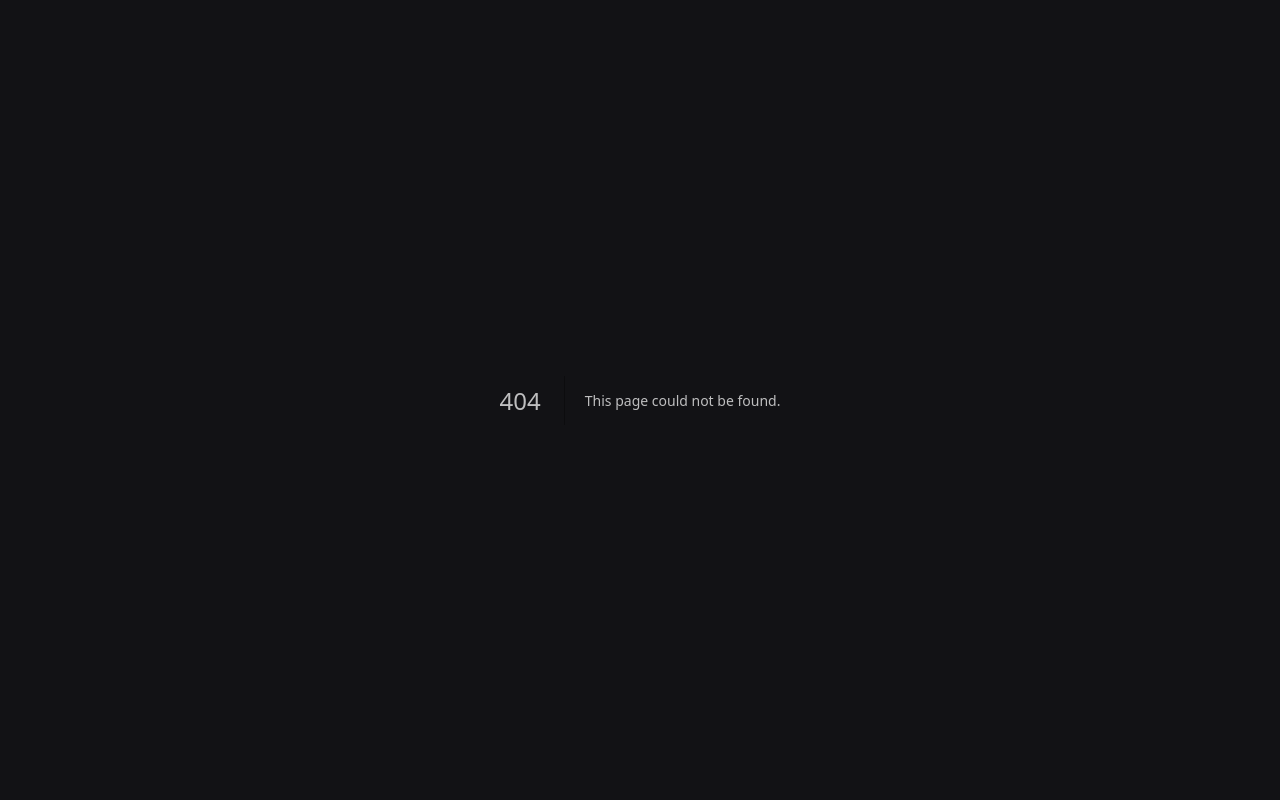
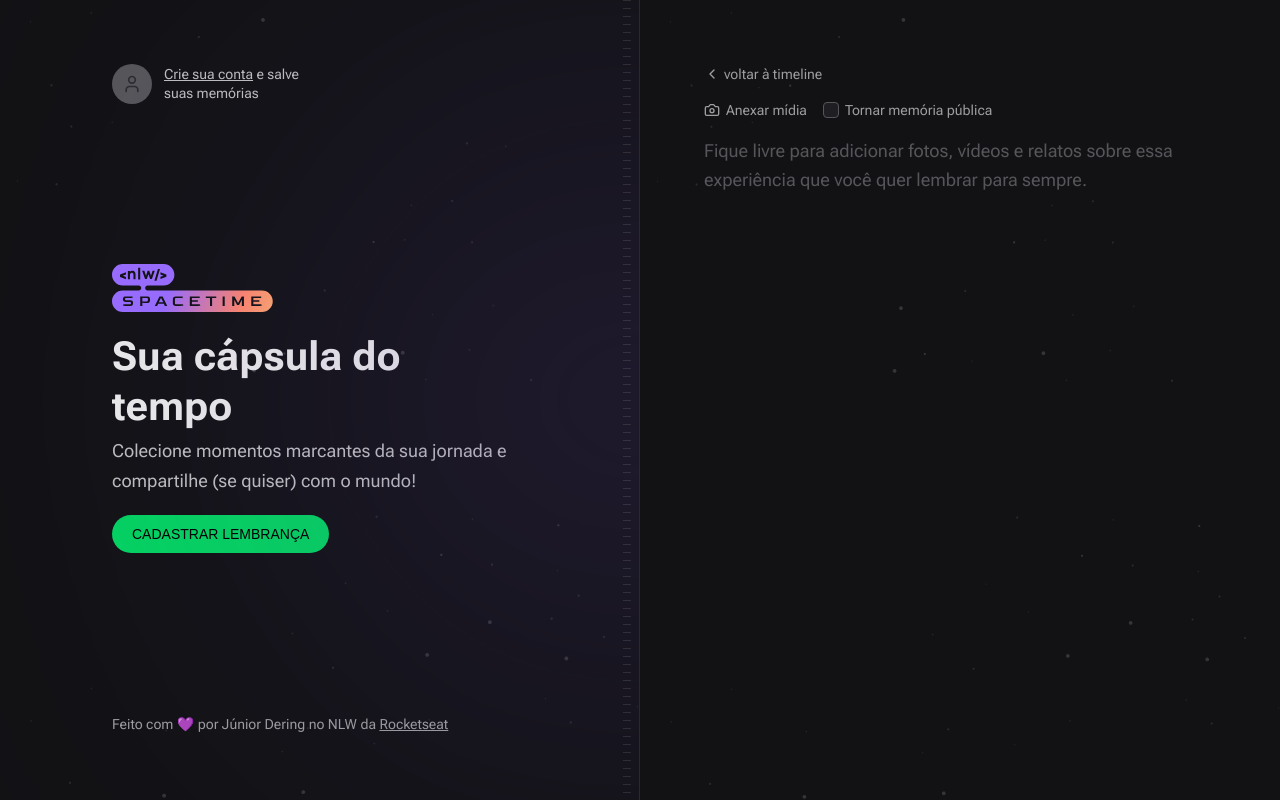
Before and after one commit to orloke/web, a Next.js app: page /memories/new in a window 1280 px wide. Before the commit this address had no page. Built offline with nearby package versions, Linux system fonts and the light colour scheme; no server answers; a web font is replaced by a local one.

Commit message:
feat: layout and new memorie

```diff
--- a/next.config.js
+++ b/next.config.js
@@ -1,4 +1,8 @@
 /** @type {import('next').NextConfig} */
-const nextConfig = {}
+const nextConfig = {
+  images: {
+    domains: ['avatars.githubusercontent.com'],
+  },
+}
 
 module.exports = nextConfig
--- a/package.json
+++ b/package.json
@@ -13,8 +13,10 @@
     "@types/react": "18.2.6",
     "@types/react-dom": "18.2.4",
     "autoprefixer": "10.4.14",
+    "axios": "^1.4.0",
     "eslint": "8.40.0",
     "eslint-config-next": "13.4.2",
+    "jwt-decode": "^3.1.2",
     "lucide-react": "^0.220.0",
     "next": "13.4.2",
     "postcss": "8.4.23",
@@ -25,6 +27,7 @@
   },
   "devDependencies": {
     "@rocketseat/eslint-config": "^1.2.0",
+    "@tailwindcss/forms": "^0.5.3",
     "prettier-plugin-tailwindcss": "^0.3.0"
   }
 }
--- /dev/null
+++ b/src/app/api/auth/callback/route.ts
@@ -0,0 +1,18 @@
+import { api } from '@/lib/api'
+import { NextRequest, NextResponse } from 'next/server'
+
+export async function GET(req: NextRequest, res: NextResponse) {
+  const { searchParams } = new URL(req.url)
+  const code = searchParams.get('code')
+  const registerResponse = await api.post('/register', {
+    code,
+  })
+  const { token } = registerResponse.data
+  const expiredToken = 60 * 60 * 24 * 30
+  const redirectUrl = new URL('/', req.url)
+  return NextResponse.redirect(redirectUrl, {
+    headers: {
+      'Set-Cookie': `token=${token}; Path=/; max-age=${expiredToken}`,
+    },
+  })
+}
--- /dev/null
+++ b/src/app/api/auth/logout/route.ts
@@ -0,0 +1,10 @@
+import { NextRequest, NextResponse } from 'next/server'
+
+export async function GET(req: NextRequest, res: NextResponse) {
+  const redirectUrl = new URL('/', req.url)
+  return NextResponse.redirect(redirectUrl, {
+    headers: {
+      'Set-Cookie': `token=; Path=/; max-age=0`,
+    },
+  })
+}
--- a/src/app/layout.tsx
+++ b/src/app/layout.tsx
@@ -4,6 +4,11 @@
 } from 'next/font/google'
 import { ReactNode } from 'react'
 import './globals.css'
+import { Hero } from '@/components/Hero'
+import { Profile } from '@/components/Profile'
+import { SignIn } from '@/components/SignIn'
+import { Copyright } from '@/components/Copyright'
+import { cookies } from 'next/headers'
 
 const roboto = Roboto({ subsets: ['latin'], variable: '--font-roboto' })
 const baiJamjuree = BaiJamjuree({
@@ -19,12 +24,30 @@
 }
 
 export default function RootLayout({ children }: { children: ReactNode }) {
+  const isAuthenticated = cookies().has('token')
   return (
     <html lang="en">
       <body
         className={`${roboto.variable} ${baiJamjuree.variable} bg-gray-900 font-sans text-gray-100`}
       >
-        {children}
+        <main className="grid min-h-screen grid-cols-2">
+          {/* Left */}
+          <div className="relative flex flex-col items-start justify-between overflow-hidden border-r border-white/10 bg-[url(../assets/bg-stars.svg)] bg-cover px-28 py-16">
+            {/* Blur */}
+            <div className="absolute right-0 top-1/2 h-[288px] w-[526px] -translate-y-1/2 translate-x-1/2 rounded-full bg-purple-700 opacity-50 blur-full" />
+
+            {/* Stripes */}
+            <div className="absolute bottom-0 right-2 top-0 w-2 bg-stripes" />
+            {isAuthenticated ? <Profile /> : <SignIn />}
+            <Hero />
+            <Copyright />
+          </div>
+
+          {/* Right */}
+          <div className="flex flex-col bg-[url(../assets/bg-stars.svg)] bg-cover p-16">
+            {children}
+          </div>
+        </main>
       </body>
     </html>
   )
--- /dev/null
+++ b/src/app/memories/new/page.tsx
@@ -0,0 +1,51 @@
+import { Camera, ChevronLeft } from 'lucide-react'
+import Link from 'next/link'
+
+export default function NewMemories() {
+  return (
+    <div className="flex flex-1 flex-col gap-4">
+      <Link
+        href="/"
+        className="flex items-center gap-1 text-sm text-gray-200 hover:text-gray-100"
+      >
+        <ChevronLeft className="h-4 w-4" />
+        voltar à timeline
+      </Link>
+
+      <form className="flex flex-1 flex-col gap-2">
+        <div className="flex items-center gap-4">
+          <label
+            htmlFor="media"
+            className="flex cursor-pointer items-center gap-1.5 text-sm text-gray-200 hover:text-gray-100"
+          >
+            <Camera className="h-4 w-4" />
+            Anexar mídia
+          </label>
+
+          <label
+            htmlFor="isPublic"
+            className="flex items-center gap-1.5 text-sm text-gray-200 hover:text-gray-100"
+          >
+            <input
+              type="checkbox"
+              name="isPublic"
+              id="isPublic"
+              value="true"
+              className="h-4 w-4 rounded border-gray-400 bg-gray-700 text-purple-500"
+            />
+            Tornar memória pública
+          </label>
+        </div>
+
+        <input type="file" id="media" className="invisible h-0 w-0" />
+
+        <textarea
+          name="content"
+          spellCheck={false}
+          className="w-full flex-1 resize-none rounded border-0 bg-transparent p-0 text-lg leading-relaxed text-gray-100 placeholder:text-gray-400 focus:ring-0"
+          placeholder="Fique livre para adicionar fotos, vídeos e relatos sobre essa experiência que você quer lembrar para sempre."
+        />
+      </form>
+    </div>
+  )
+}
--- a/src/app/page.tsx
+++ b/src/app/page.tsx
@@ -1,26 +1,5 @@
-import { Copyright } from '@/components/Copyright'
 import { EmptyMemories } from '@/components/EmptyMemories'
-import { Hero } from '@/components/Hero'
-import { SignIn } from '@/components/SignIn'
+
 export default function Home() {
-  return (
-    <main className="grid min-h-screen grid-cols-2">
-      {/* Left */}
-      <div className="relative flex flex-col items-start justify-between overflow-hidden border-r border-white/10 bg-[url(../assets/bg-stars.svg)] bg-cover px-28 py-16">
-        {/* Blur */}
-        <div className="absolute right-0 top-1/2 h-[288px] w-[526px] -translate-y-1/2 translate-x-1/2 rounded-full bg-purple-700 opacity-50 blur-full" />
-
-        {/* Stripes */}
-        <div className="absolute bottom-0 right-2 top-0 w-2 bg-stripes" />
-        <SignIn />
-        <Hero />
-        <Copyright />
-      </div>
-
-      {/* Right */}
-      <div className="flex flex-col bg-[url(../assets/bg-stars.svg)] bg-cover p-16">
-        <EmptyMemories />
-      </div>
-    </main>
-  )
+  return <EmptyMemories />
 }
--- /dev/null
+++ b/src/components/Profile/index.tsx
@@ -0,0 +1,28 @@
+import { getUser } from '@/lib/auth'
+import Image from 'next/image'
+
+export function Profile() {
+  const { name, avatarUrl } = getUser()
+
+  return (
+    <div className="flex items-center gap-3 text-left">
+      <Image
+        src={avatarUrl}
+        width={40}
+        height={40}
+        alt=""
+        className="h-10 w-10 rounded-full"
+      />
+
+      <p className="max-w-[140px] text-sm leading-snug">
+        {name}
+        <a
+          href="/api/auth/logout"
+          className="block text-red-400 hover:text-red-300"
+        >
+          Quero sair
+        </a>
+      </p>
+    </div>
+  )
+}
--- /dev/null
+++ b/src/lib/api.ts
@@ -0,0 +1,5 @@
+import axios from 'axios'
+
+export const api = axios.create({
+  baseURL: 'http://192.168.200.131:3333',
+})
--- /dev/null
+++ b/src/lib/auth.ts
@@ -0,0 +1,20 @@
+import { cookies } from 'next/headers'
+import decode from 'jwt-decode'
+
+interface User {
+  sub: string
+  name: string
+  avatarUrl: string
+}
+
+export function getUser(): User {
+  const token = cookies().get('token')?.value
+
+  if (!token) {
+    throw new Error('Unauthenticated.')
+  }
+
+  const user: User = decode(token)
+
+  return user
+}
--- a/tailwind.config.js
+++ b/tailwind.config.js
@@ -69,5 +69,5 @@
       },
     },
   },
-  // plugins: [require('@tailwindcss/forms')],
+  plugins: [require('@tailwindcss/forms')],
 }
```
Also changed, not shown: 1 other file (tests, documents, lock files or other folders).
